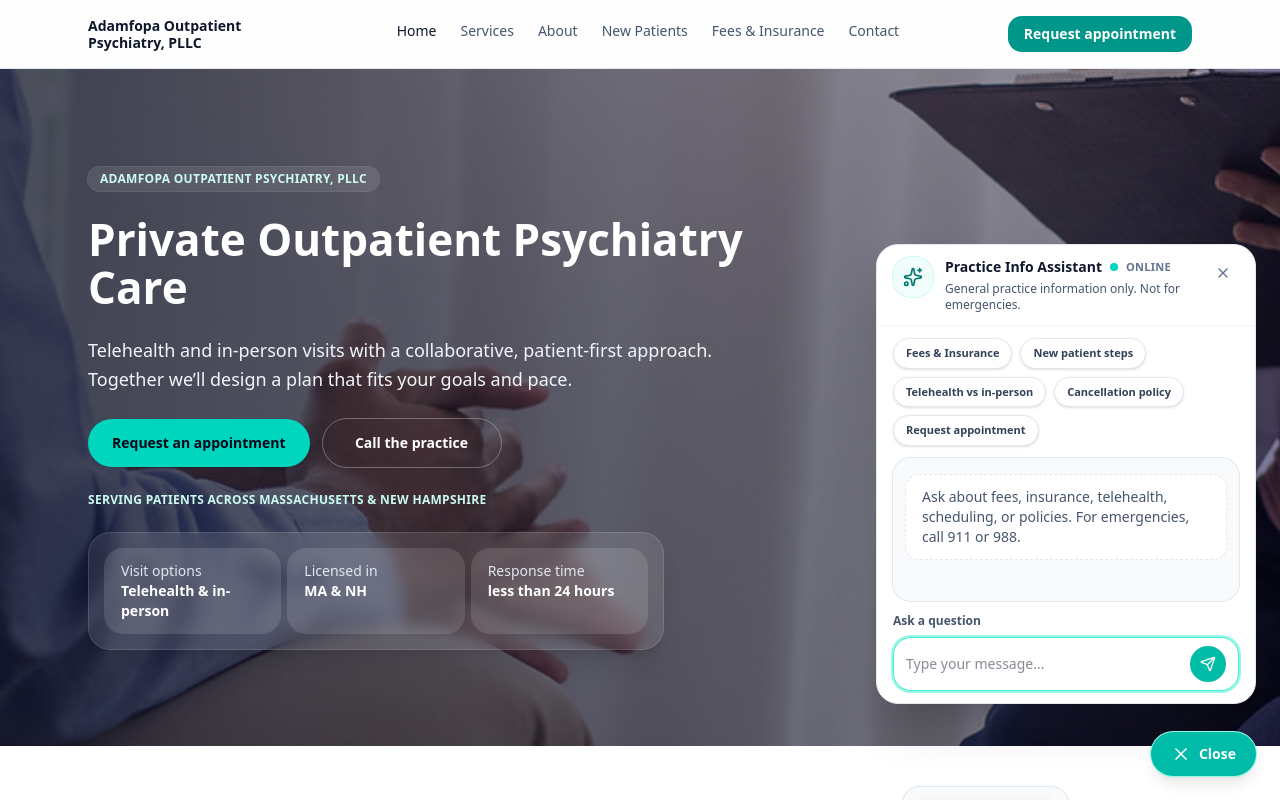
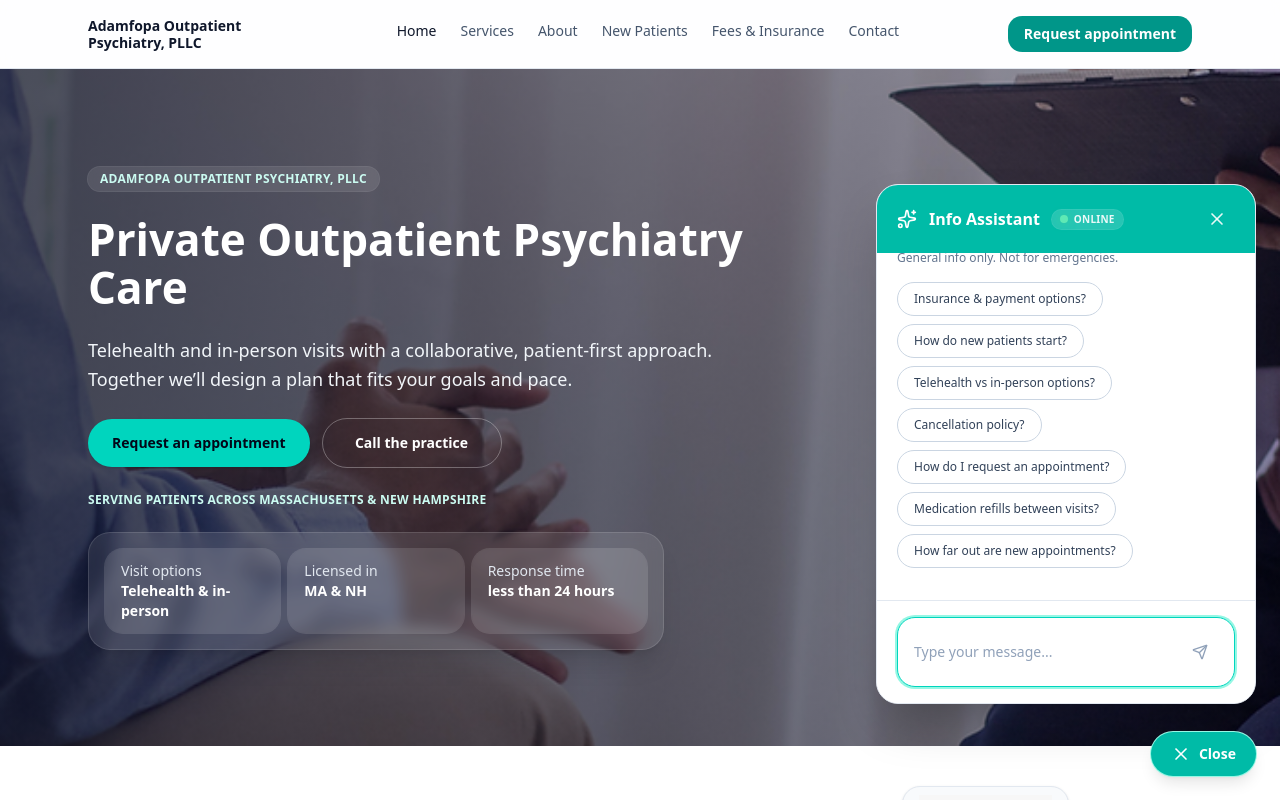
Before and after one commit to Evertte/adamfopa-psychiatry-website, a Next.js app: page / in a window 1280 px wide. Both pictures are taken after a click on the button "Ask a question". Shown: the top 800 px of the page. Built offline with nearby package versions, Linux system fonts and the light colour scheme.

Commit message:
feat: update AssistantWidget layout and suggestions for improved user experience

```diff
--- a/src/components/assistant/AssistantWidget.tsx
+++ b/src/components/assistant/AssistantWidget.tsx
@@ -12,11 +12,13 @@ type ChatMessage = {
 };
 
 const suggestions: { label: string; prompt: string }[] = [
-  { label: "Fees & Insurance", prompt: "What insurance do you accept and how do payments work?" },
-  { label: "New patient steps", prompt: "How do new patients get started?" },
-  { label: "Telehealth vs in-person", prompt: "When can I choose telehealth vs in-person visits?" },
-  { label: "Cancellation policy", prompt: "What is your cancellation policy?" },
+  { label: "Fees & Insurance", prompt: "Insurance & payment options?" },
+  { label: "New patient steps", prompt: "How do new patients start?" },
+  { label: "Telehealth vs in-person", prompt: "Telehealth vs in-person options?" },
+  { label: "Cancellation policy", prompt: "Cancellation policy?" },
   { label: "Request appointment", prompt: "How do I request an appointment?" },
+  { label: "Medication refills", prompt: "Medication refills between visits?" },
+  { label: "Scheduling", prompt: "How far out are new appointments?" },
 ];
 
 export default function AssistantWidget() {
@@ -115,66 +117,55 @@ export default function AssistantWidget() {
     void handleSend(prompt);
   };
 
+  const showSuggestions =
+    !loading &&
+    (messages.length === 0 ||
+      messages[messages.length - 1]?.role === "assistant" ||
+      Boolean(error));
+
   return (
     <>
       {open && (
         <div
           role="dialog"
           aria-modal="true"
-          className="fixed bottom-20 right-4 left-auto z-[70] flex h-[460px] w-[340px] max-w-[92vw] flex-col overflow-hidden rounded-3xl border border-slate-200 bg-white shadow-2xl transition-all motion-reduce:transition-none md:bottom-24 md:right-6 md:w-[380px]"
+          className="fixed bottom-20 right-4 left-auto z-[70] flex h-[520px] max-h-[80vh] w-[340px] max-w-[92vw] flex-col overflow-hidden rounded-3xl border border-slate-200 bg-white shadow-2xl transition-all motion-reduce:transition-none md:bottom-24 md:right-6 md:w-[380px]"
           onWheelCapture={(e) => e.stopPropagation()}
         >
-          <div className="flex items-start gap-3 border-b border-slate-100 bg-white/95 px-4 py-3 backdrop-blur">
-            <div className="flex h-10 w-10 items-center justify-center rounded-2xl bg-teal-50 text-teal-700 ring-1 ring-teal-100">
+          <div className="flex shrink-0 items-center justify-between bg-teal-500 px-5 py-4 text-white">
+            <div className="flex items-center gap-3 text-base font-semibold">
               <Sparkles className="h-5 w-5" aria-hidden />
-            </div>
-            <div className="flex-1 space-y-1">
-              <div className="flex items-center gap-2">
-                <p className="text-sm font-semibold text-slate-900">
-                  Practice Info Assistant
-                </p>
-                <span className="h-2 w-2 rounded-full bg-teal-400" />
-                <span className="text-[11px] font-semibold uppercase tracking-wide text-slate-500">
-                  Online
-                </span>
-              </div>
-              <p className="text-xs text-slate-600">
-                General practice information only. Not for emergencies.
-              </p>
+              <span>Info Assistant</span>
+              <span className="inline-flex items-center gap-1.5 rounded-full bg-white/15 px-2 py-0.5 text-[10px] font-semibold uppercase tracking-wide text-white/90 ring-1 ring-white/20">
+                <span className="h-2 w-2 rounded-full bg-emerald-300 shadow-[0_0_8px_rgba(52,211,153,0.8)]" />
+                Online
+              </span>
             </div>
             <button
               type="button"
               onClick={() => setOpen(false)}
-              className="rounded-full p-2 text-slate-500 transition hover:bg-slate-100 hover:text-slate-900 focus:outline-none focus:ring-2 focus:ring-teal-200"
+              className="rounded-full p-2 text-white/90 transition hover:bg-teal-400 focus:outline-none focus:ring-2 focus:ring-white/60"
               aria-label="Close"
             >
-              <X className="h-4 w-4" aria-hidden />
+              <X className="h-5 w-5" aria-hidden />
             </button>
           </div>
 
-          <div className="flex h-full min-w-0 flex-col gap-3 px-4 py-3">
-            <div className="flex min-w-0 flex-wrap gap-2">
-              {suggestions.map((chip) => (
-                <button
-                  key={chip.prompt}
-                  type="button"
-                  onClick={() => handleSuggestion(chip.prompt)}
-                  className="rounded-full border border-slate-200 bg-white px-3 py-1.5 text-[11px] font-semibold text-slate-700 shadow-sm transition hover:bg-slate-50 focus:outline-none focus:ring-2 focus:ring-teal-200 motion-reduce:transition-none"
-                >
-                  {chip.label}
-                </button>
-              ))}
-            </div>
-
+          <div className="flex min-h-0 min-w-0 flex-1 flex-col bg-white">
             <div
-              className="flex min-h-0 min-w-0 flex-1 flex-col gap-3 overflow-y-auto overscroll-contain rounded-2xl bg-slate-50 px-3 py-4 ring-1 ring-slate-200"
+              className="flex min-h-0 flex-1 flex-col gap-4 overflow-y-auto px-5 py-4"
               onWheelCapture={(e) => e.stopPropagation()}
               aria-live="polite"
             >
               {messages.length === 0 && (
-                <div className="rounded-xl border border-dashed border-slate-200 bg-white px-4 py-3 text-sm text-slate-600">
-                  Ask about fees, insurance, telehealth, scheduling, or policies. For emergencies, call 911 or 988.
-                </div>
+                <>
+                  <p className="text-base font-medium text-slate-600">
+                    👋 Hi! How can we help today?
+                  </p>
+                  <p className="text-xs text-slate-500">
+                    General info only. Not for emergencies.
+                  </p>
+                </>
               )}
 
               {messages.map((msg, idx) => (
@@ -216,39 +207,60 @@ export default function AssistantWidget() {
                   </div>
                 </div>
               )}
+
+              {showSuggestions && (
+                <div className="flex flex-wrap gap-2">
+                  {suggestions.map((chip) => (
+                    <button
+                      key={chip.prompt}
+                      type="button"
+                      onClick={() => handleSuggestion(chip.prompt)}
+                      className="rounded-full border border-slate-300 bg-white px-4 py-2 text-xs font-medium text-slate-700 transition hover:border-slate-400 hover:bg-slate-50 focus:outline-none focus:ring-2 focus:ring-teal-200 motion-reduce:transition-none"
+                    >
+                      {chip.prompt}
+                    </button>
+                  ))}
+                </div>
+              )}
               <div ref={bottomRef} />
             </div>
 
             {error ? (
-              <div className="rounded-xl bg-red-50 px-3 py-2 text-xs text-red-700 ring-1 ring-red-200">
-                {error}
+              <div className="px-5 pb-2">
+                <div className="rounded-xl bg-red-50 px-3 py-2 text-xs text-red-700 ring-1 ring-red-200">
+                  {error}
+                </div>
               </div>
             ) : null}
 
             <form
-              className="flex min-w-0 flex-col gap-2"
+              className="shrink-0 border-t border-slate-200 px-5 py-4"
               onSubmit={(e) => {
                 e.preventDefault();
                 void handleSend();
               }}
             >
-              <label className="text-xs font-semibold text-slate-600">
-                Ask a question
-              </label>
-              <div className="flex items-center gap-2 rounded-2xl border border-slate-200 bg-white px-3 py-2 shadow-sm focus-within:border-teal-300 focus-within:ring-2 focus-within:ring-teal-200">
+              <div className="flex items-center gap-2 rounded-2xl border border-slate-300 bg-white px-4 py-4 focus-within:border-teal-400 focus-within:ring-2 focus-within:ring-teal-200">
                 <textarea
                   ref={inputRef}
                   value={input}
                   onChange={(e) => setInput(e.target.value)}
+                  onKeyDown={(e) => {
+                    if (e.key === "Enter" && !e.shiftKey) {
+                      e.preventDefault();
+                      void handleSend();
+                    }
+                  }}
                   rows={1}
                   placeholder="Type your message..."
-                  className="flex-1 resize-none bg-transparent text-sm text-slate-900 outline-none"
+                  aria-label="Message"
+                  className="flex-1 resize-none bg-transparent text-sm text-slate-700 placeholder:text-slate-400 outline-none"
                   disabled={loading}
                 />
                 <button
                   type="submit"
                   disabled={loading}
-                  className="inline-flex h-9 w-9 items-center justify-center rounded-full bg-teal-500 text-white transition hover:bg-teal-400 focus:outline-none focus:ring-2 focus:ring-teal-200 disabled:cursor-not-allowed disabled:opacity-60"
+                  className="inline-flex h-9 w-9 items-center justify-center rounded-full text-slate-400 transition hover:text-teal-600 focus:outline-none focus:ring-2 focus:ring-teal-200 disabled:cursor-not-allowed disabled:opacity-50"
                 >
                   {loading ? <Loader2 className="h-4 w-4 animate-spin" aria-hidden /> : <Send className="h-4 w-4" aria-hidden />}
                   <span className="sr-only">Send</span>
```
